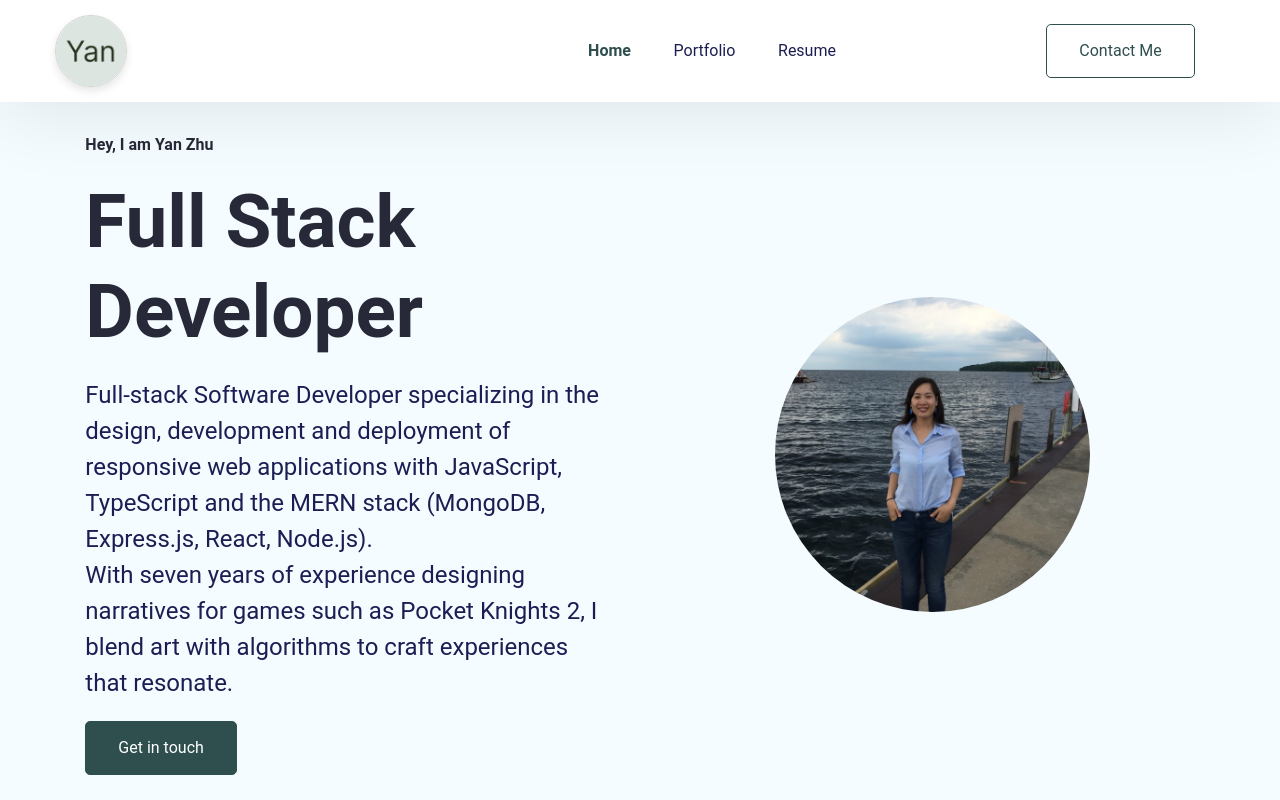
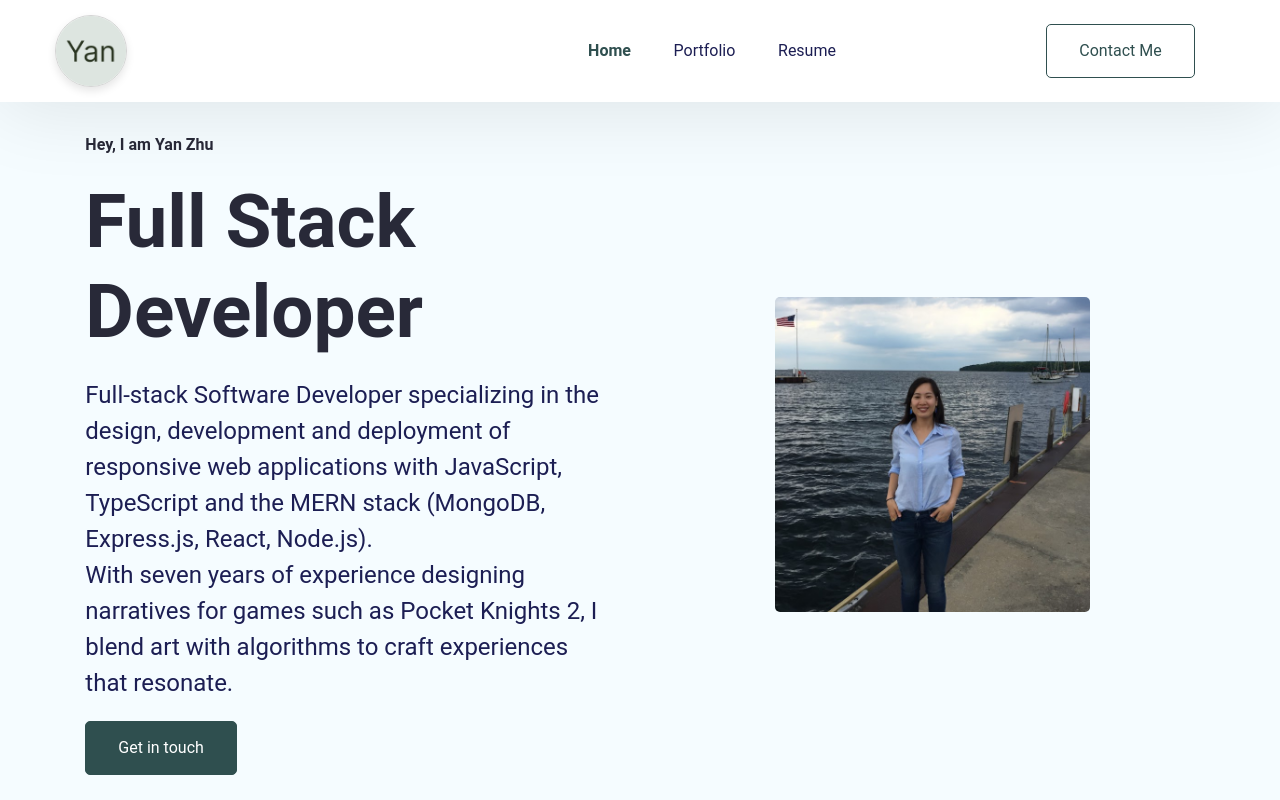
Before and after one commit to Lucky-Yandy/yanzhu, a React (Create React App) app: page / in a window 1280 px wide. Shown: the top 800 px of the page. Built offline with nearby package versions, Linux system fonts and the light colour scheme.

Commit message:
changed one sentense

```diff
--- a/src/App.css
+++ b/src/App.css
@@ -280,7 +280,7 @@ h2 {
 .hero--section--img > img {
     max-width:60%;
     height: auto;
-    border-radius: 50%;
+    border-radius: 5px;
 
 }
 /* Hero Section Style Ends */
```
